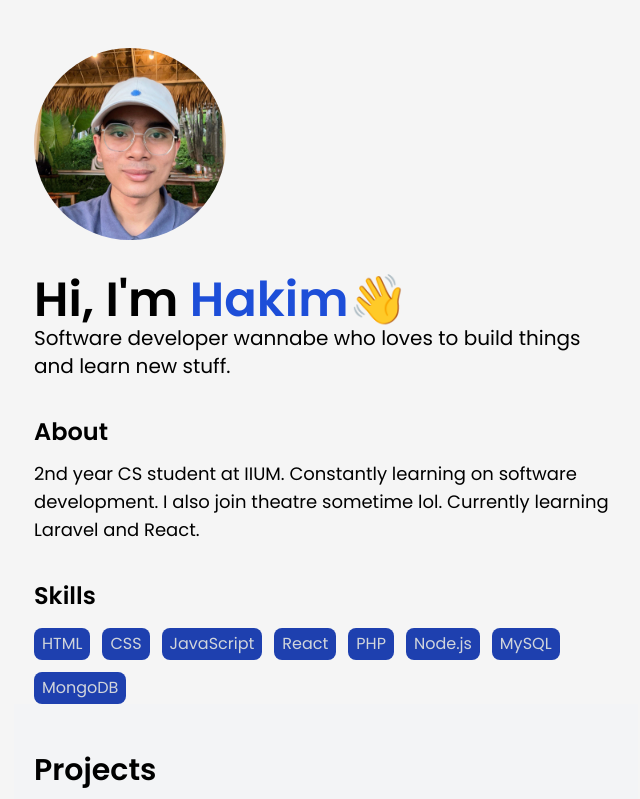
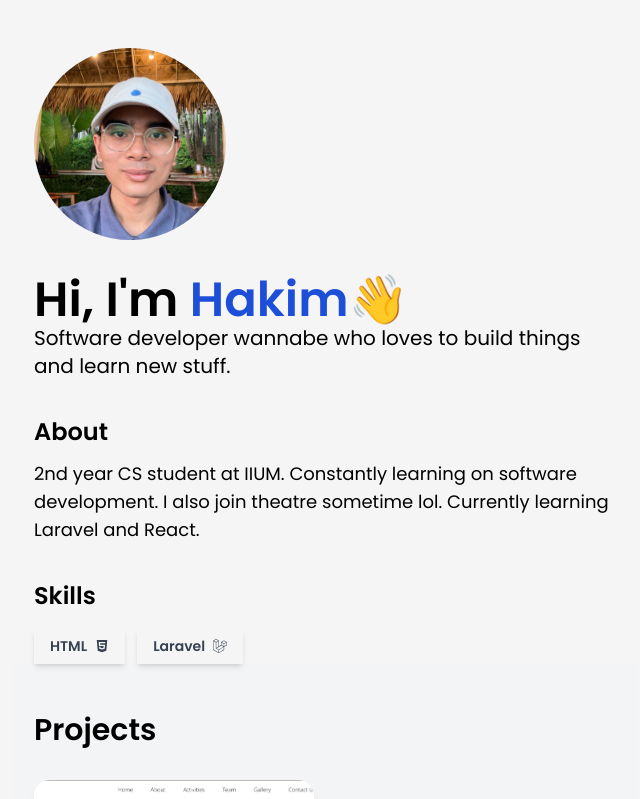
Before and after one commit to kimchi11y/kimchi11y.github.io, a React (Vite) app: page / in a window 1280 px wide. Shown: the top 799 px of the page, without its empty margins (314-954 px from the left). Built offline with nearby package versions, Linux system fonts and the light colour scheme.

Commit message:
Added icons, poppin font

```diff
--- a/src/sections/Skill.jsx
+++ b/src/sections/Skill.jsx
@@ -1,5 +1,11 @@
+import { FaHtml5 } from "react-icons/fa";
+import { FaLaravel } from "react-icons/fa";
+
 export default function Skill() {
-    const skills = ["HTML", "CSS", "JavaScript", "React", "PHP", "Node.js", "MySQL", "MongoDB"];
+    const skills = [
+        {id : 1, name: "HTML", icon: < FaHtml5 />},
+        {id : 2, name: "Laravel", icon: <FaLaravel />},
+    ]
 
     return (
         <div className="container mx-auto px-5 max-w-4xl text-black pt-9">
@@ -7,10 +13,10 @@ export default function Skill() {
             <div className="flex flex-wrap  gap-3">
                 {skills.map(skill => (
                     <div
-                        key={skill}
-                        className="px-2 py-1 bg-blue-800 text-gray-300 rounded-lg transition hover:bg-blue-500 hover:text-white"
+                        key={skill.id}
+                        className=" px-4 py-2 text-sm font-semibold text-gray-700 flex items-center gap-2 shadow-md hover:bg-gray-300 transition duration-300"
                     >
-                        {skill}
+                        {skill.name} {skill.icon}
                     </div>
                 ))}
             </div>
```
